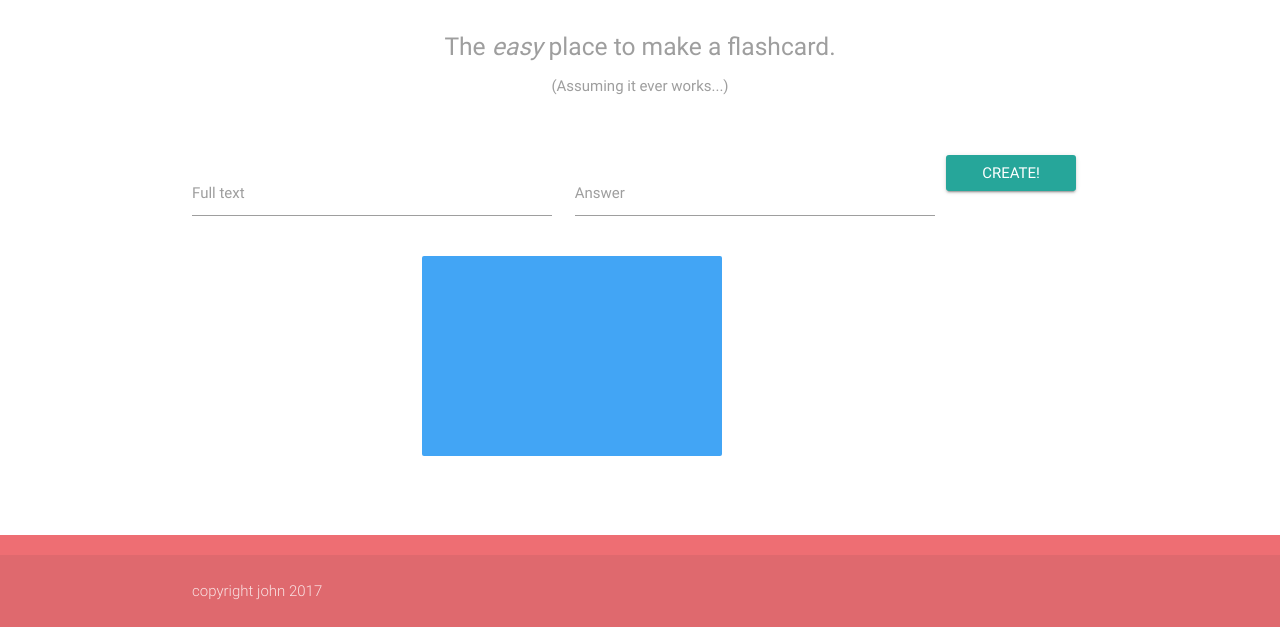
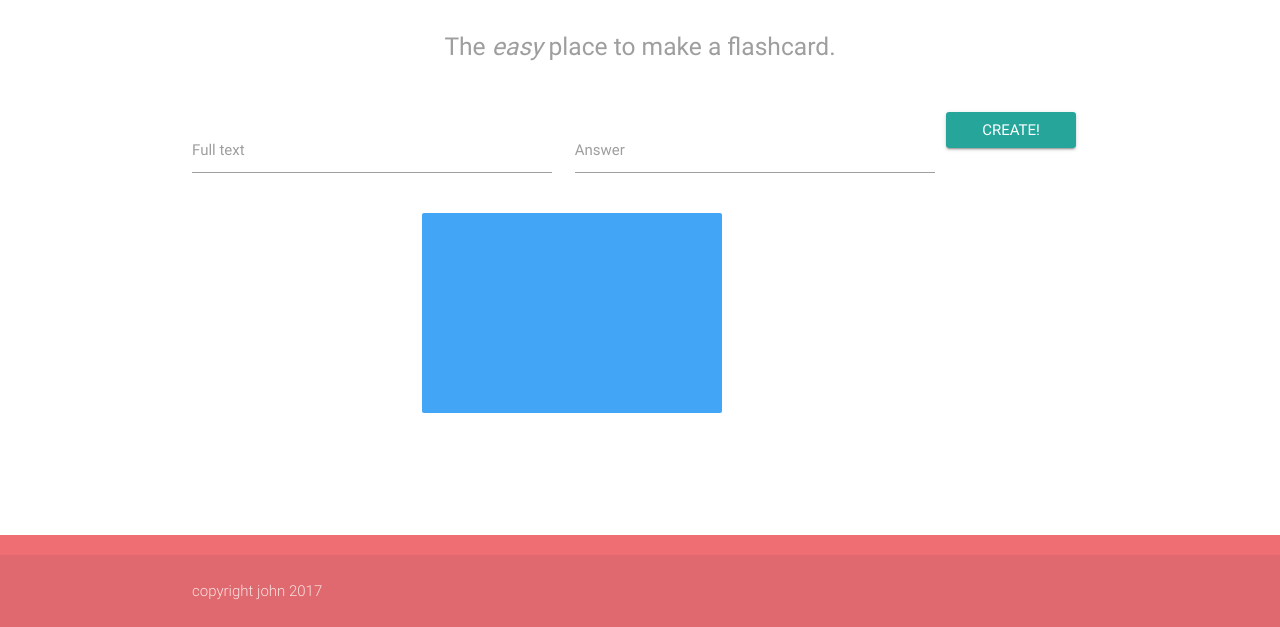
Before and after one commit to torrencj/Flashcards, a plain HTML site: page index.html in a window 1280 px wide. Shown: the part 173-800 px from the top of the page. Drawn offline with nearby package versions, Linux system fonts and the light colour scheme.

Commit message:
updated readme

```diff
--- a/index.html
+++ b/index.html
@@ -26,7 +26,6 @@
         <h2>Flashcardify</h2>
         <br>
         <h5 class="grey-text lighten-1">The <em>easy</em> place to make a flashcard.</h5>
-        <p class="grey-text lighten-4">(Assuming it ever works...)</p>
         <br>
       </div>
       <div class="row">
```
Also changed, not shown: 1 other file.
